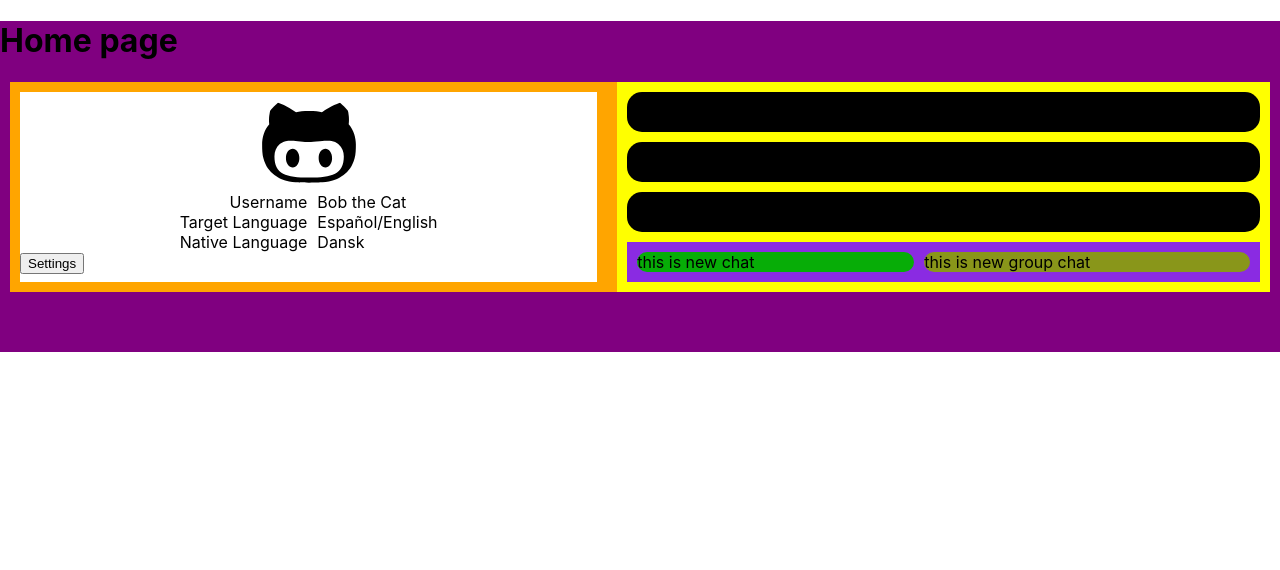
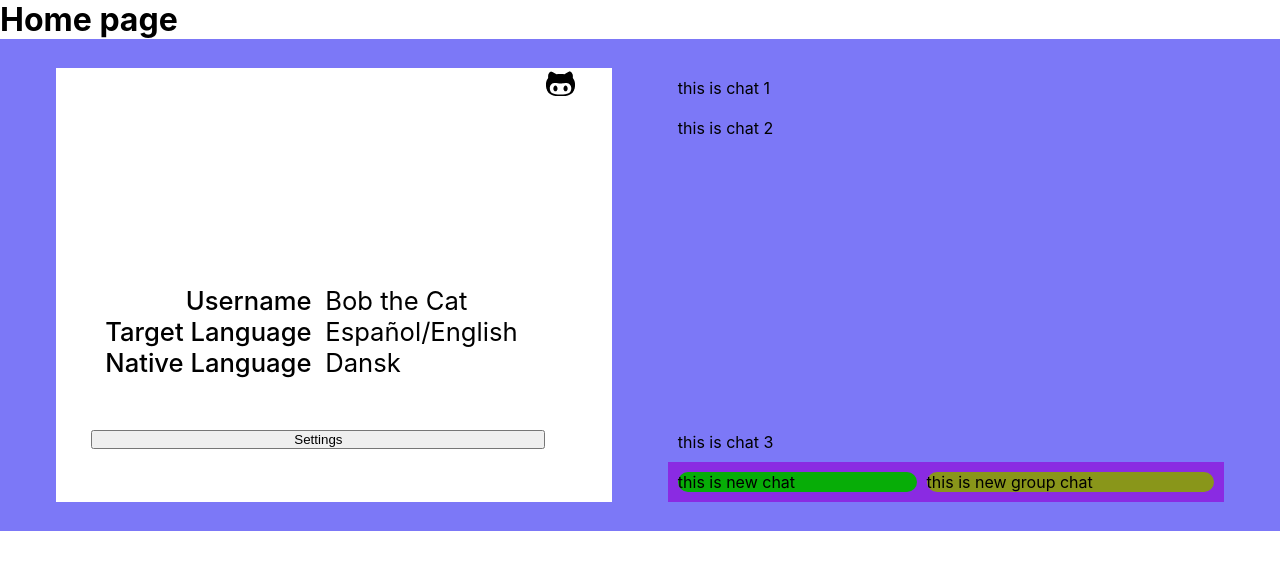
Before and after one commit to mackneupart/chat-app-TxID, a React (Create React App) app: page /home in a window 1280 px wide. Shown: the top 570 px of the page. Built offline with nearby package versions, Linux system fonts and the light colour scheme.

Commit message:
modify style to create grid for the home page

```diff
--- a/src/App.css
+++ b/src/App.css
@@ -1,49 +1,54 @@
-.background{
+* {
+  box-sizing: border-box;
+  padding: 0;
+  margin: 0;
+}
+
+.background {
   background-color: var(--purple-400);
   height: 100vh;
 }
 
-.purple-box{
-    margin-left:auto;
+.purple-box {
+  margin-left: auto;
   margin-right: auto;
   background-color: var(--purple-900);
   height: 100vh;
   max-width: 555px;
-    margin: 40,50;
+  margin: 40, 50;
   display: flex;
   flex-direction: column;
 }
-.header{
+.header {
   margin-top: 20%;
   display: flex;
   flex-direction: column;
   margin-right: auto;
   margin-left: auto;
 }
-.header > h1{
+.header > h1 {
   font-size: 48pt;
   color: aliceblue;
   text-shadow: 2px 2px black;
 }
-.header > img{
+.header > img {
   width: 81px;
   height: 79px;
 }
-.input-container{
+.input-container {
   display: flex;
   padding-bottom: 20px;
 }
-.input-field{
-    border-radius:10%;
+.input-field {
+  border-radius: 10%;
   max-width: 213px;
   margin-left: auto;
-
 }
-.input-logo{
+.input-logo {
   margin-right: auto;
 }
 
-.button-default{
+.button-default {
   margin-right: auto;
   margin-left: auto;
   background-color: var(--blue-500);
@@ -51,16 +56,14 @@
   width: 122px;
   border-radius: 10%;
 }
-.button-text{
+.button-text {
   color: white;
   font-weight: bold;
   text-decoration: none;
   size: 160px;
 }
 
-
-
-:root{
+:root {
   /*Purple-scale*/
   --purple-900: hsl(242, 89%, 72%);
   --purple-800: hsl(243, 89%, 75%);
@@ -83,7 +86,6 @@
   --yellow-200: hsl(43, 93%, 89%);
   --yellow-100: hsl(42, 95%, 92%);
 
-
   /*Blue-scale*/
   --blue-900: hsl(232, 69%, 26%);
   --blue-800: hsl(230, 65%, 30%);
@@ -105,6 +107,4 @@
   --light-grey-300: hsl(0, 0%, 86%);
   --light-grey-200: hsl(0, 0%, 88%);
   --light-grey-100: hsl(0, 0%, 91%);
-
-
 }
--- a/src/Pages/Home.css
+++ b/src/Pages/Home.css
@@ -1,88 +1,95 @@
-.home {
-    background-color: purple;
+html,
+body {
   height: 100%;
-    padding-bottom: 50px;
+  width: 100%;
 }
 
-.navBar {
-    border-radius: 2;
-    border-color: blue;
-    border-width: 4;
+.home-page {
+  /*styling concerning its children*/
+  display: grid;
+  grid-template-columns: 1fr 8fr 1fr;
+  grid-template-rows: 1fr 8fr 1fr;
 }
 
 .box {
+  grid-row-start: 2;
+  grid-column-start: 2;
+  background-color: var(--purple-900);
+  /*styling concerning its children*/
   display: grid;
-    grid-template-columns: auto auto;
-    column-gap: 10px;
-    background-color: orange;
-    border-radius: 4;
-    border-width: 4;
-    border-color: orange;
-    padding: 10;
-    margin: 10px 10px;
+  grid-template-columns: 1fr 10fr 1fr 10fr 1fr;
+  grid-template-rows: 1fr 15fr 1fr;
 }
 
-.userBox{
-    border-radius: 2;
-    border-color: white;
+.userBox {
   background-color: white;
-    border-width: 4;
-    margin: 10px 10px;
+  grid-column-start: 2;
+  grid-row-start: 2;
+  /*styling concerning its children*/
+  display: grid;
   align-items: center;
+  justify-content: center;
+  grid-template-rows: 1fr 5fr 1fr 3fr 1fr 2fr 1fr;
+}
+
+.userImage {
+  grid-row-start: 2;
+  /*styling concerning its children*/
+  display: grid;
+  grid-template-columns: 1fr 2fr 1fr;
 }
 
 .circle {
-    display: flex;
-    width: 100px;
-    height: 100px;
-    background-color: white;
+  grid-column-start: 2;
   border-radius: 50%;
-    align-self: center;
-    margin: auto;
+  width: 100%;
+  height: 100%;
 }
 
 .userInfo {
+  grid-row-start: 4;
+  /*styling concerning its children*/
   display: grid;
-    grid-template-columns: auto auto;
-    column-gap: 10px;
-    margin: 10;
+  grid-template-columns: 1fr 15fr 1fr 15fr 1fr;
 }
 
 .userInfoDetail {
   display: flex;
   justify-content: right;
   align-items: right;
+  grid-column-start: 2;
+  font-size: 2vw;
+  font-weight: 500;
 }
 
 .userInfoPlaceholder {
   display: flex;
   justify-content: left;
   align-items: left;
+  grid-column-start: 4;
+  font-size: 2vw;
 }
 
 .settingsButton {
-
+    grid-row-start: 6;
+  display: flex;
   justify-content: center;
   align-items: center;
 }
 
-.chatOverview{
+.chatOverview {
+  grid-column-start: 4;
+  grid-row-start: 2;
+  /*styling concerning its children*/
   display: grid;
-    grid-template-columns: auto;
-    row-gap: 10px;
-
-    border-radius: 4;
-    border-width: 4;
-    background-color: yellow;
-    border-color: yellow;
-    padding: 10px;
+  grid-template-columns: 1fr;
+  grid-template-rows: auto 1fr;
 }
 
 .chat {
   border-radius: 15px;
   border-width: 0.5;
   border-color: black;
-    background-color: black;
   padding: 10px;
 }
 
```
Lines whose indentation alone changed are shown as unchanged.
